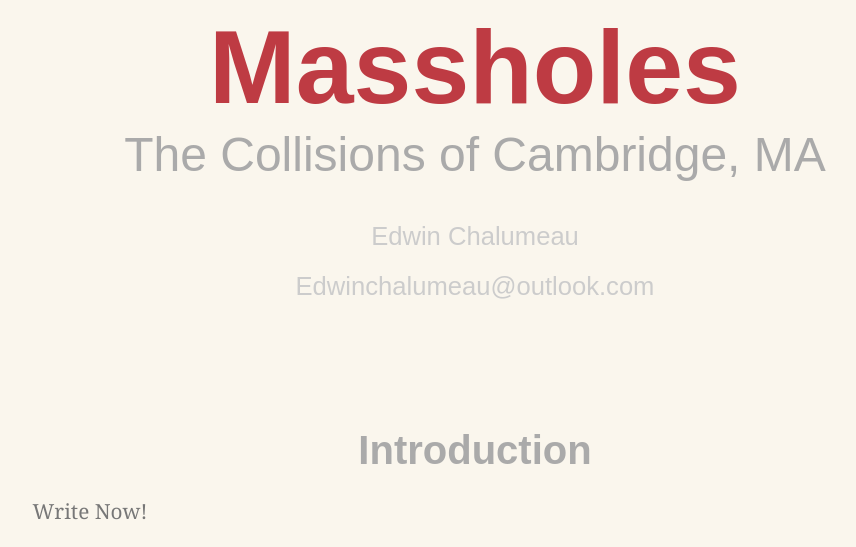
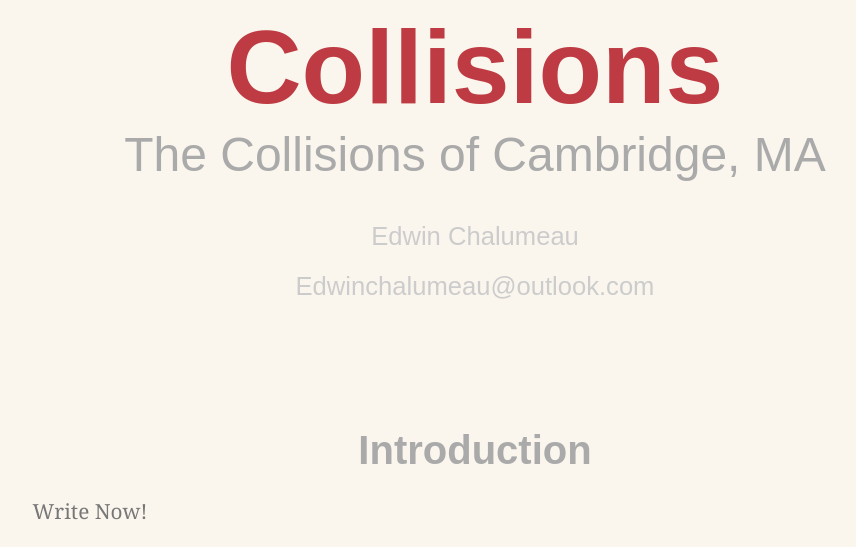
Before and after one commit to challyed/Masshole, a website: page index.html in a window 1280 px wide. Shown: the whole page, without its empty margins (165-1021 px from the left). Drawn offline with Linux system fonts and the light colour scheme.

Commit message:
Update index.html

```diff
--- a/index.html
+++ b/index.html
@@ -117,7 +117,7 @@
 
   </head>
   <body>
-  <h1> Massholes </h1>
+  <h1> Collisions </h1>
   <h2>The Collisions of Cambridge, MA</h2>
   <h2 class="small">Edwin Chalumeau</h2>
   <h2 class="small">Edwinchalumeau@outlook.com</h2>
```
